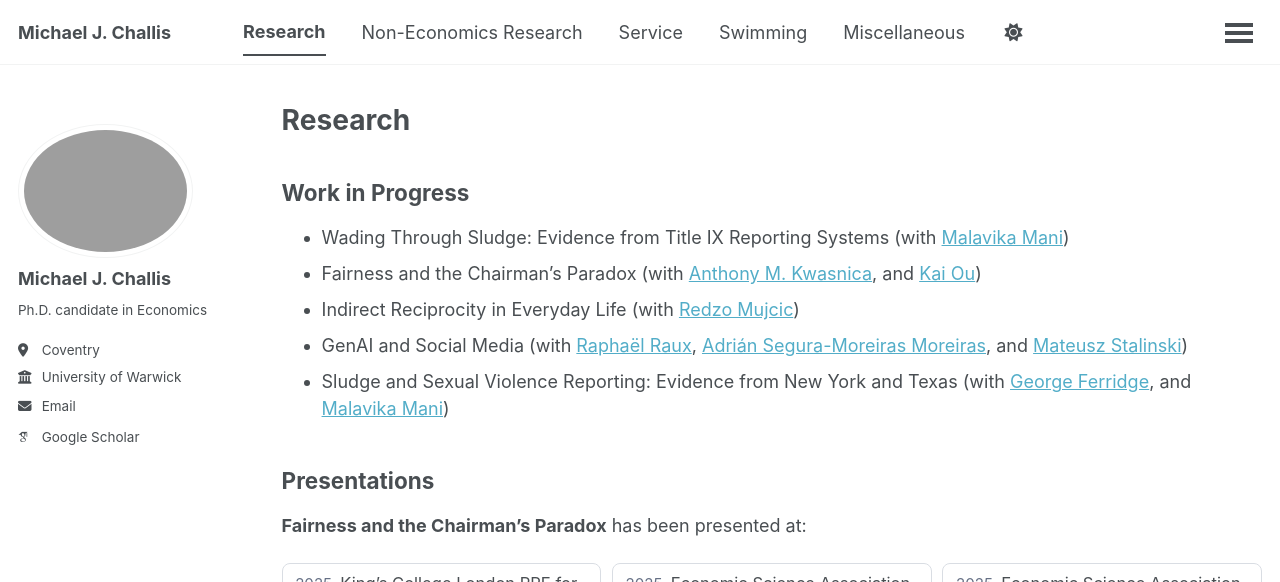
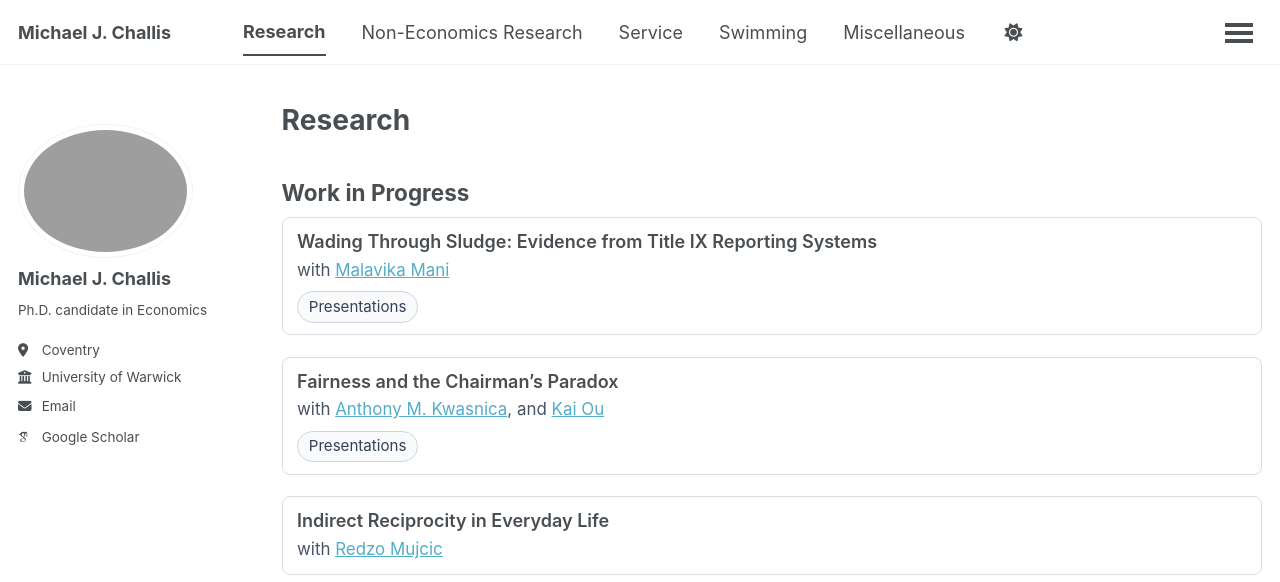
Before and after one commit to MichaelChallis/MichaelChallis.github.io, a Jekyll site: the page built from _pages/research.html, in a window 1280 px wide and 1400 px high, cut to the strip 0-582 px from the top of the window. Built offline with Jekyll 4.4.1, drawn with Linux system fonts in a browser that asks for light colours; some web fonts are replaced; some of the changed text lies outside the part shown.

Commit message:
Update research page work-in-progress layout and presentation labels

```diff
--- a/_pages/research.html
+++ b/_pages/research.html
@@ -5,19 +5,77 @@ permalink: /research/
 author_profile: true
 ---
 
-<h2>Work in Progress</h2>
+<style>
+  .wip-list {
+    list-style: none;
+    margin: 0;
+    padding: 0;
+    display: grid;
+    gap: 0.7rem;
+  }
 
-<ul>
-  <li>Wading Through Sludge: Evidence from Title IX Reporting Systems (with <a href="https://sites.google.com/view/malavikamani/home" target="_blank" rel="noopener noreferrer">Malavika Mani</a>)</li>
-  <li>Fairness and the Chairman’s Paradox (with <a href="https://sites.google.com/view/tony-kwasnica/home?fbclid=IwRlRTSAPFE-pleHRuA2FlbQIxMABzcnRjBmFwcF9pZAo2NjI4NTY4Mzc5AAEe71kr3O5UYy67crrfI0bt22AaFkdV-5lRG27OmRnDn7cphtGPS5d7wQwRgCE_aem_ESCQVq1lbD5BSzRRqDspeQ" target="_blank" rel="noopener noreferrer">Anthony M. Kwasnica</a>, and <a href="https://cosspp.fsu.edu/polisci/faculty/kai-ou/" target="_blank" rel="noopener noreferrer">Kai Ou</a>)</li>
-  <li>Indirect Reciprocity in Everyday Life (with <a href="https://www.redzomujcic.com/" target="_blank" rel="noopener noreferrer">Redzo Mujcic</a>)</li>
-  <li>GenAI and Social Media (with <a href="https://sites.google.com/view/raphaelraux/home" target="_blank" rel="noopener noreferrer">Raphaël Raux</a>, <a href="https://www.upf.edu/web/adrian-segura-moreiras" target="_blank" rel="noopener noreferrer">Adrián Segura-Moreiras Moreiras</a>, and <a href="https://www.mstalinski.net/" target="_blank" rel="noopener noreferrer">Mateusz Stalinski</a>)</li>
-  <li>Sludge and Sexual Violence Reporting: Evidence from New York and Texas (with <a href="https://www.georgeferridge.com/" target="_blank" rel="noopener noreferrer">George Ferridge</a>, and <a href="https://sites.google.com/view/malavikamani/home" target="_blank" rel="noopener noreferrer">Malavika Mani</a>)</li></li>
-</ul>
+  .wip-item {
+    border: 1px solid #d9dde3;
+    border-radius: 8px;
+    padding: 0.65rem 0.8rem;
+  }
 
-<h2>Presentations</h2>
+  .wip-title {
+    font-weight: 600;
+    line-height: 1.35;
+  }
 
-<style>
+  .wip-coauthors {
+    margin-top: 0.2rem;
+    font-size: 0.94rem;
+    color: #475467;
+  }
+
+  .wip-presentations {
+    margin-top: 0.45rem;
+  }
+
+  .wip-presentations summary {
+    display: inline-block;
+    cursor: pointer;
+    font-size: 0.84rem;
+    border: 1px solid #d0d5dd;
+    border-radius: 999px;
+    padding: 0.18rem 0.6rem;
+    user-select: none;
+    color: #344054;
+    background: #f8fafc;
+  }
+
+  .wip-presentations[open] summary {
+    margin-bottom: 0.35rem;
+  }
+
+  .compact-presentations {
+    margin: 0;
+    padding-left: 1rem;
+    font-size: 0.86rem;
+    line-height: 1.35;
+  }
+
+  .compact-presentations li {
+    margin: 0.08rem 0;
+  }
+
+  html[data-theme="dark"] .wip-coauthors,
+  html[data-theme="dark"] .wip-presentations summary {
+    color: #e2e8f0;
+  }
+
+  html[data-theme="dark"] .wip-item {
+    border-color: #344054;
+  }
+
+  html[data-theme="dark"] .wip-presentations summary {
+    border-color: #475467;
+    background: #1f2937;
+  }
+
   .presentation-grid {
     display: grid;
     grid-template-columns: repeat(auto-fit, minmax(260px, 1fr));
@@ -99,6 +157,52 @@ author_profile: true
   }
 </style>
 
+<h2>Work in Progress</h2>
+
+<ul class="wip-list">
+  <li class="wip-item">
+    <div class="wip-title">Wading Through Sludge: Evidence from Title IX Reporting Systems</div>
+    <div class="wip-coauthors">with <a href="https://sites.google.com/view/malavikamani/home" target="_blank" rel="noopener noreferrer">Malavika Mani</a></div>
+    <details class="wip-presentations">
+      <summary>Presentations</summary>
+      <ul class="compact-presentations">
+        <li>University of Warwick — multiple presentations</li>
+        <li>Greater Philadelphia Philosophy Consortium (2023, Swarthmore College)</li>
+        <li>3rd Verona Early Career Workshop in Economics and Financial Mathematics (May 12–13, 2026)</li>
+        <li>4th International Workshop on Game Theory and Economic Applications (July 26-August 2, 2026)</li>
+      </ul>
+    </details>
+  </li>
+  <li class="wip-item">
+    <div class="wip-title">Fairness and the Chairman’s Paradox</div>
+    <div class="wip-coauthors">with <a href="https://sites.google.com/view/tony-kwasnica/home?fbclid=IwRlRTSAPFE-pleHRuA2FlbQIxMABzcnRjBmFwcF9pZAo2NjI4NTY4Mzc5AAEe71kr3O5UYy67crrfI0bt22AaFkdV-5lRG27OmRnDn7cphtGPS5d7wQwRgCE_aem_ESCQVq1lbD5BSzRRqDspeQ" target="_blank" rel="noopener noreferrer">Anthony M. Kwasnica</a>, and <a href="https://cosspp.fsu.edu/polisci/faculty/kai-ou/" target="_blank" rel="noopener noreferrer">Kai Ou</a></div>
+    <details class="wip-presentations">
+      <summary>Presentations</summary>
+      <ul class="compact-presentations">
+        <li>King’s College London PPE for Public Policy Graduate Conference (2025)</li>
+        <li>Economic Science Association Europe (2025, Brno, Czech Republic)</li>
+        <li>Economic Science Association North America (2025, Tucson, Arizona)</li>
+        <li>University of Alabama seminar (2025)</li>
+        <li>University of Texas at Dallas seminar (2025)</li>
+      </ul>
+    </details>
+  </li>
+  <li class="wip-item">
+    <div class="wip-title">Indirect Reciprocity in Everyday Life</div>
+    <div class="wip-coauthors">with <a href="https://www.redzomujcic.com/" target="_blank" rel="noopener noreferrer">Redzo Mujcic</a></div>
+  </li>
+  <li class="wip-item">
+    <div class="wip-title">GenAI and Social Media</div>
+    <div class="wip-coauthors">with <a href="https://sites.google.com/view/raphaelraux/home" target="_blank" rel="noopener noreferrer">Raphaël Raux</a>, <a href="https://www.upf.edu/web/adrian-segura-moreiras" target="_blank" rel="noopener noreferrer">Adrián Segura-Moreiras Moreiras</a>, and <a href="https://www.mstalinski.net/" target="_blank" rel="noopener noreferrer">Mateusz Stalinski</a></div>
+  </li>
+  <li class="wip-item">
+    <div class="wip-title">Sludge and Sexual Violence Reporting: Evidence from New York and Texas</div>
+    <div class="wip-coauthors">with <a href="https://www.georgeferridge.com/" target="_blank" rel="noopener noreferrer">George Ferridge</a>, and <a href="https://sites.google.com/view/malavikamani/home" target="_blank" rel="noopener noreferrer">Malavika Mani</a></div>
+  </li>
+</ul>
+
+<h2>Presentations</h2>
+
 <p><strong>Fairness and the Chairman’s Paradox</strong> has been presented at:</p>
 
 <div class="presentation-grid">
```
Also changed, not shown: other parts of _pages/research.html (+1 -1 lines).
